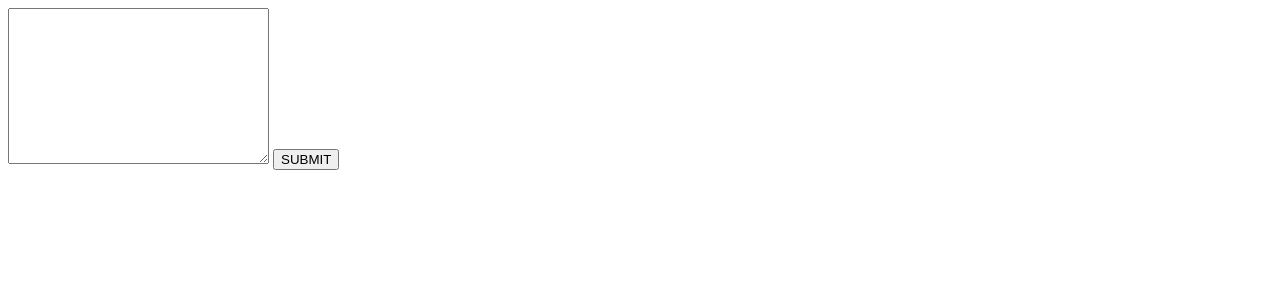
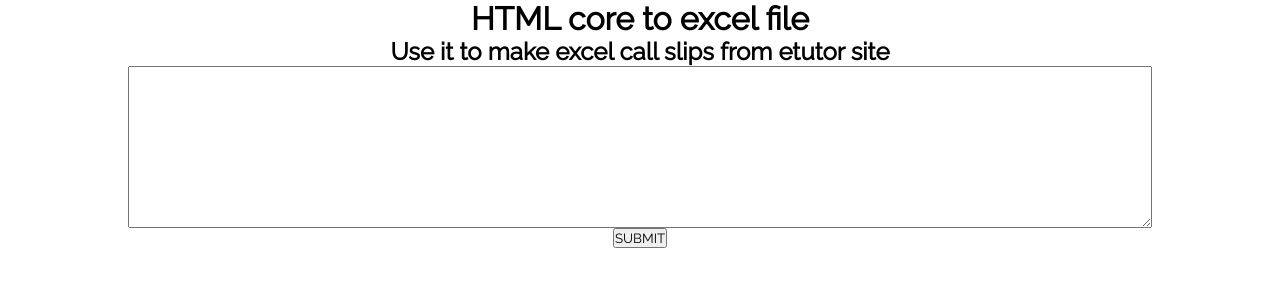
Before and after one commit to marcol13/etutor-excel-call-slips, a plain HTML site: page index.html in a window 1280 px wide. Drawn offline with nearby package versions, Linux system fonts and the light colour scheme; files that its build step writes are made by us from their sources.

Commit message:
adding npm sass and basic scss code

```diff
--- a/index.html
+++ b/index.html
@@ -3,11 +3,14 @@
 <head>
     <meta charset="UTF-8">
     <meta name="viewport" content="width=device-width, initial-scale=1.0">
+    <link href="https://fonts.googleapis.com/css?family=Raleway&display=swap" rel="stylesheet">
     <link rel="stylesheet" href="style.css">
     <title>Etutor to excel file</title>
 </head>
 <body>
     <div id="site-content">
+        <h1 class="title">HTML core to excel file</h1>
+        <h2 class="description">Use it to make excel call slips from etutor site</h2>
         <div id="form">
             <textarea placeholder="Enter code of your site" id="" cols="30" rows="10" class="site-code">
             </textarea>
--- a/style.scss
+++ b/style.scss
@@ -0,0 +1,29 @@
+@mixin flexbox-declaration-center{
+    display: flex;
+    align-items: center;
+    justify-content: center;
+    flex-direction: column;
+}
+
+*{
+    margin: 0;
+    padding: 0;
+    box-sizing: border-box;
+    font:{
+        family: 'Raleway', sans-serif;
+    }
+
+    #site-content{
+        text-align: center;
+        width: 100%;
+
+        #form{
+            @include flexbox-declaration-center;
+
+            textarea.site-code{
+                width: 80%;
+                height: 70%;
+            }
+        }
+    }
+}
```
Also changed, not shown: style.css (added), 1 other file.
